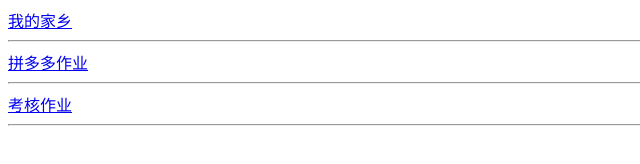
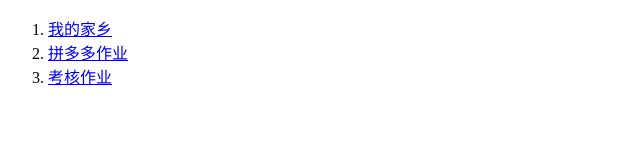
Before and after one commit to monkey0121/zuoye-page, a plain HTML site: page index.html in a window 1280 px wide. Shown: the whole page, without its empty margins (0-640 px from the left). Drawn offline with Linux system fonts and the light colour scheme.

Commit message:
Update index.html

```diff
--- a/index.html
+++ b/index.html
@@ -7,9 +7,10 @@
     <title>Document</title>
 </head>
 <body>
-    <a href="./jiaxiang/cs.html">我的家乡</a><hr>
-    <a href="./pingduoduo/pingduoduo.html">拼多多作业</a><hr>
-    <a href="./kh/kaohe.html">考核作业</a><hr>
-
+    <ol>
+        <li><a href="./jiaxiang/cs.html">我的家乡</a></li>
+        <li><a href="./pingduoduo/pingduoduo.html">拼多多作业</a></li>
+        <li><a href="./kh/kaohe.html">考核作业</a></li>
+    </ol>
 </body>
 </html>
```
